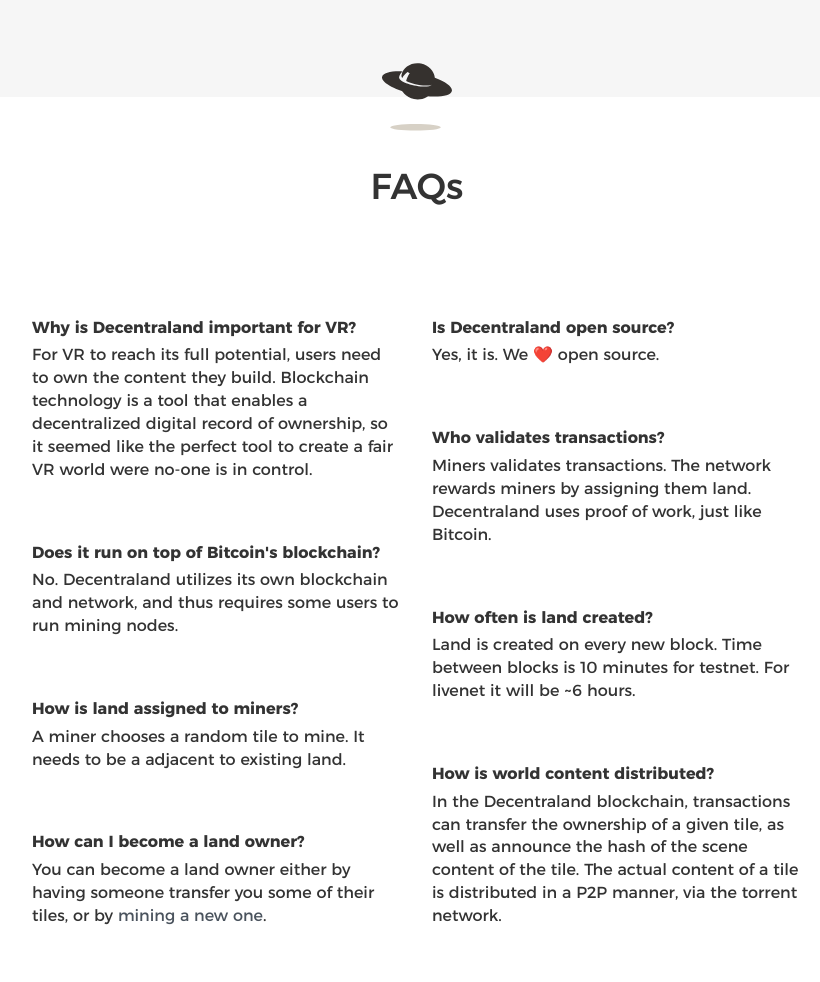
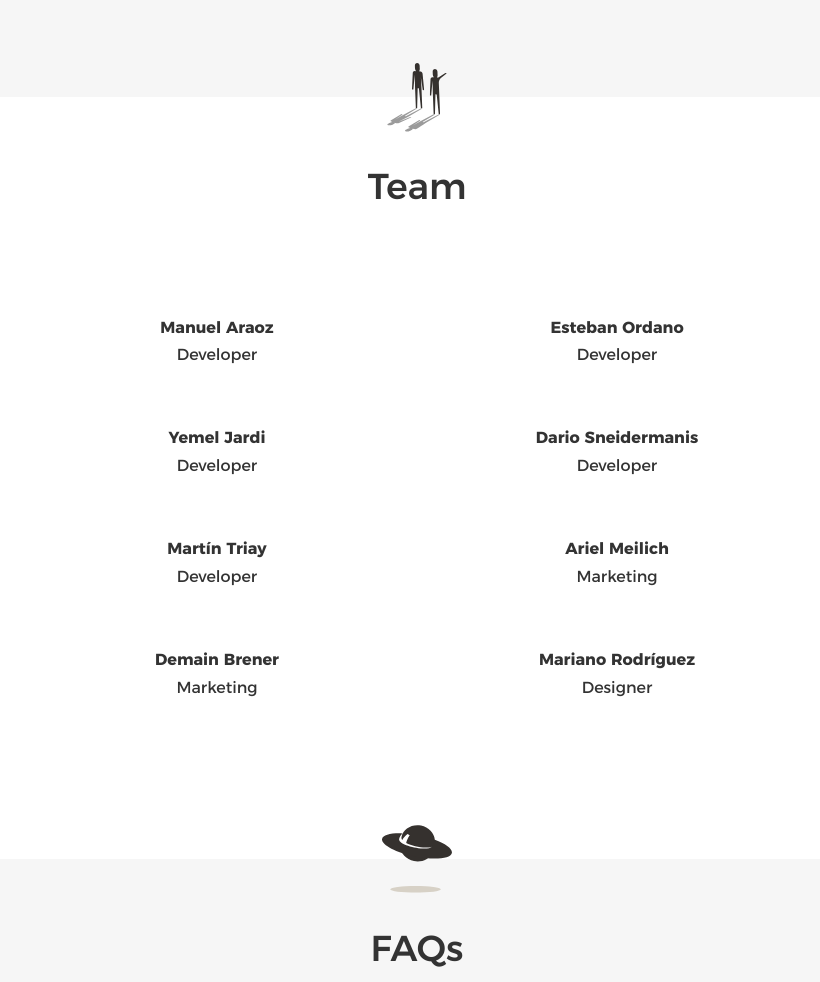
Before and after one commit to decentraland/web, a plain HTML site: page index.html in a window 1280 px wide. Shown: the part 2776-3758 px from the top of the page, without its empty margins (223-1043 px from the left). Drawn offline with nearby package versions, Linux system fonts and the light colour scheme.

Commit message:
Team section

```diff
--- a/css/main.css
+++ b/css/main.css
@@ -12,12 +12,6 @@
 .container {
   /* hacking bootstrap, not cool */
   max-width: 100%;
-}
-
-@media (min-width: 1024px) {
-  .container {
-    max-width: 800px;
-  }
 }
 
 /* NAVBAR */
@@ -61,12 +55,6 @@
 
   width: 627px;
   height: 660px;
-}
-
-@media (max-width: 1160px) {
-  .header-image {
-    display: none;
-  }
 }
 
 .header .btn {
@@ -153,19 +141,31 @@
 
 /* Who? */
 
+.who p {
+  margin-bottom: 60px;
+}
+
 .who p.strong {
   margin-bottom: 5px;
   font-weight: 700;
-}
-
-.who p {
-  margin-bottom: 60px;
 }
 
 /* Future */
 
 .future p {
   margin-bottom: 60px;
+}
+
+/* Who? */
+
+.team p {
+  text-align: center;
+  margin-bottom: 60px;
+}
+
+.team p.strong {
+  margin-bottom: 5px;
+  font-weight: 700;
 }
 
 /* FAQs */
@@ -222,6 +222,20 @@
   background: url('/img/slack-icon.svg');
 }
 
+/* Media Queries */
+
+@media (min-width: 1024px) {
+  .container {
+    max-width: 800px;
+  }
+}
+
+@media (max-width: 1160px) {
+  .header-image {
+    display: none;
+  }
+}
+
 @media (max-width: 610px) {
   section {
     padding: 40px;
--- a/index.html
+++ b/index.html
@@ -163,7 +163,63 @@
       </div>
     </section>
 
-    <section class="faqs">
+    <section class="team">
+      <div class="container">
+        <img class="section-icon" src="img/people-icon.svg"></img>
+
+        <div class="row">
+          <div class="col-xs-12 heading">
+            <h3>Team</h3>
+          </div>
+        </div>
+
+        <div class="row">
+          <div class="col-md-6">
+            <p class="strong">Manuel Araoz</p>
+            <p>Developer</p>
+          </div>
+          <div class="col-md-6">
+            <p class="strong">Esteban Ordano</p>
+            <p>Developer</p>
+          </div>
+        </div>
+
+        <div class="row">
+          <div class="col-md-6">
+            <p class="strong">Yemel Jardi</p>
+            <p>Developer</p>
+          </div>
+          <div class="col-md-6">
+            <p class="strong">Dario Sneidermanis</p>
+            <p>Developer</p>
+          </div>
+        </div>
+
+        <div class="row">
+          <div class="col-md-6">
+            <p class="strong">Martín Triay</p>
+            <p>Developer</p>
+          </div>
+          <div class="col-md-6">
+            <p class="strong">Ariel Meilich</p>
+            <p>Marketing</p>
+          </div>
+        </div>
+
+        <div class="row">
+          <div class="col-md-6">
+            <p class="strong">Demain Brener</p>
+            <p>Marketing</p>
+          </div>
+          <div class="col-md-6">
+            <p class="strong">Mariano Rodríguez</p>
+            <p>Designer</p>
+          </div>
+        </div>
+      </div>
+    </section>
+
+    <section class="odd faqs">
       <div class="container">
         <img class="section-icon" src="img/ufo-icon.svg"></img>
 
```
